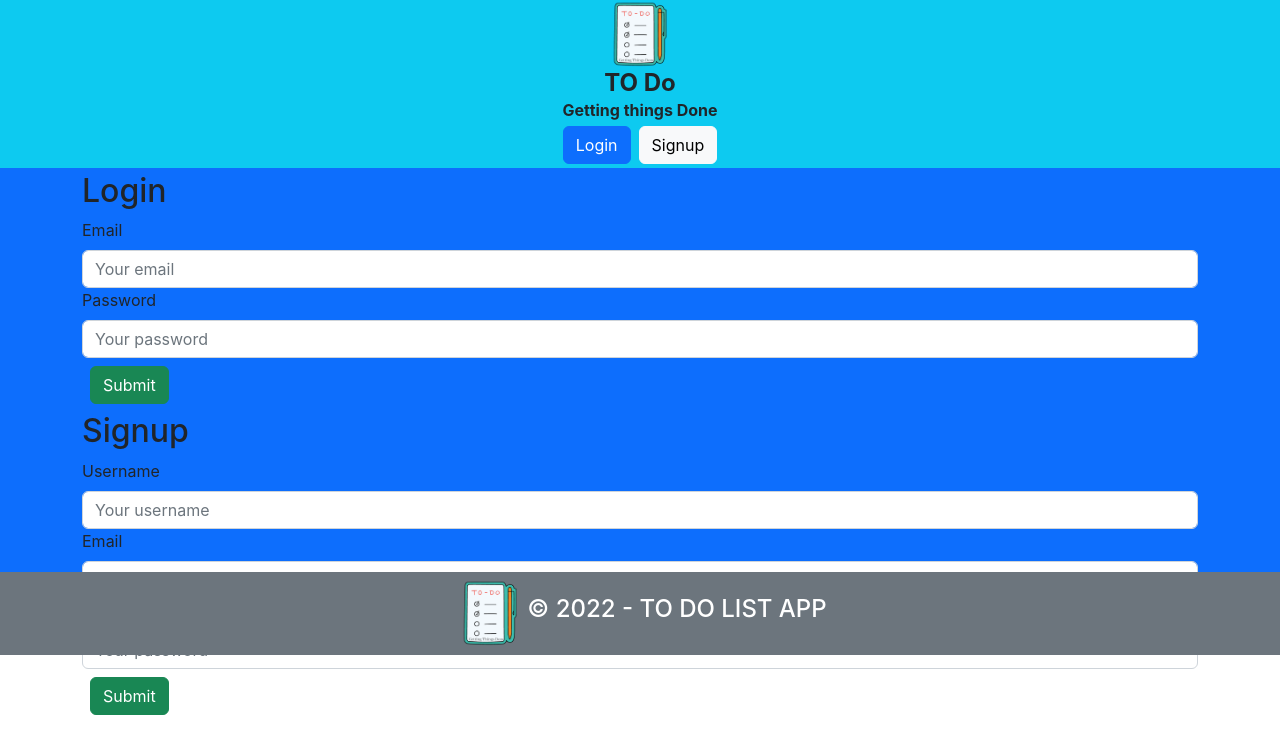
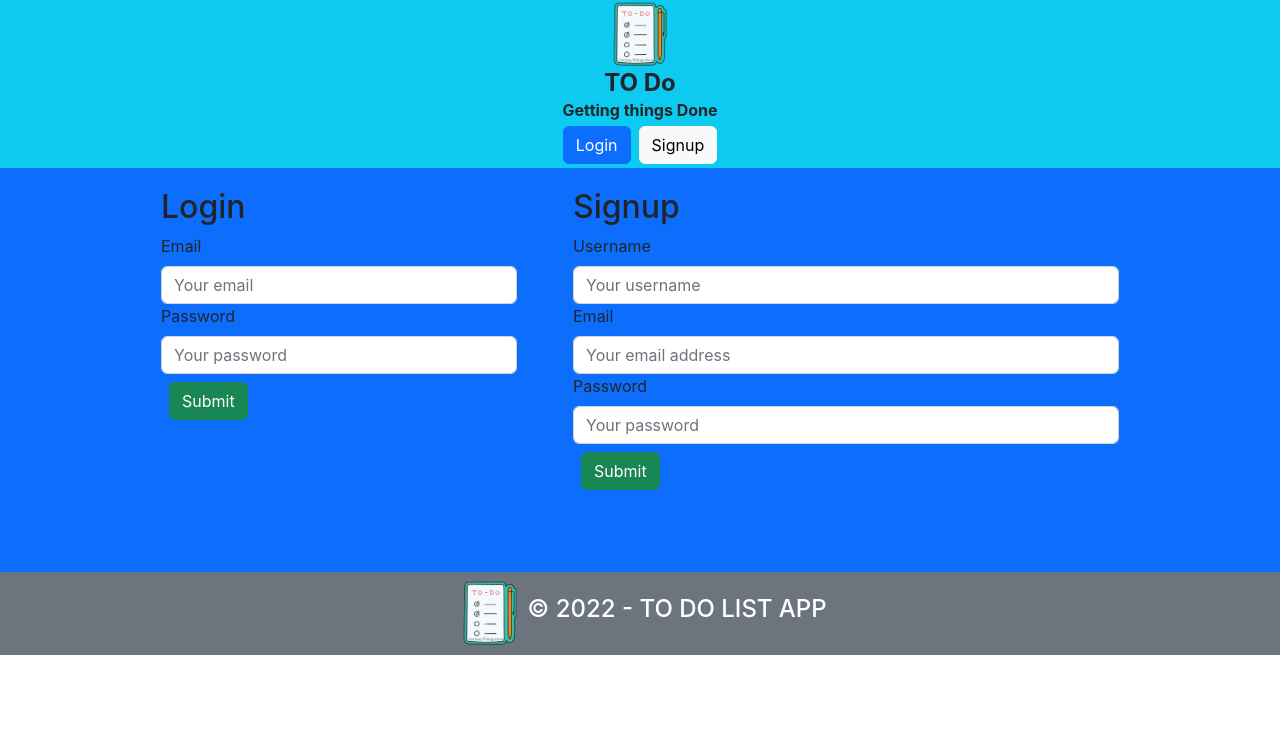
Before and after one commit to christalledo/to-do, a React (Create React App) app in the folder client/: page / in a window 1280 px wide. Shown: the top 754 px of the page. Built offline with nearby package versions, Linux system fonts and the light colour scheme.

Commit message:
updated home.js

```diff
--- a/client/src/pages/Home.js
+++ b/client/src/pages/Home.js
@@ -3,6 +3,7 @@ import { useQuery } from '@apollo/client';
 import { QUERY_LIST } from '../utils/queries';
 
 const Home = () => {
+  // eslint-disable-next-line
   const { data } = useQuery(QUERY_LIST, {
     fetchPolicy: "no-cache"
   });
--- a/client/src/pages/Login.js
+++ b/client/src/pages/Login.js
@@ -1,5 +1,4 @@
 import React, { useState } from "react";
-//import { Link } from "react-router-dom";
 import { useMutation } from "@apollo/client";
 import { LOGIN_USER } from "../utils/mutations";
 
@@ -10,21 +9,6 @@ import SignupForm from "../components/SignupForm";
   const Login = (props) => {
   const [userFormData, setUserFormData] = useState({ email: '', password: '' });
   const [login, { error }] = useMutation(LOGIN_USER);
-
-
-  // const Logout = (props) => {
-  // const [userFormData, setUserFormData] = useState({ email: '', password: '' });
-  // const [logout, { error }] = useMutation(LOGOUT_USER);
-
-
-  // const Signup = (props) => {
-  // const [userFormData, setUserFormData] = useState({username: '', email: '', password: '' });
-  // const [signup, { error }] = useMutation(SIGNUP_USER);
-
-
-
-
-
 
   const handleFormSubmit = async (event) => {
     event.preventDefault();
@@ -54,9 +38,13 @@ import SignupForm from "../components/SignupForm";
   };
 
   return (
-    <main className="flex-row justify-center mb-4">
-    <LoginForm error={error} onSubmit={handleFormSubmit} userFormData={userFormData} setUserFormData={setUserFormData}/>
-    <SignupForm error={error} onSubmit={handleFormSubmit} userFormData={userFormData} setUserFormData={setUserFormData}/>
+    <main className="row flex-row justify-content-center ">
+      <div className=" col-4 m-3">
+        <LoginForm error={error} onSubmit={handleFormSubmit} userFormData={userFormData} setUserFormData={setUserFormData}/>
+      </div>
+      <div className=" col-6 m-3">
+        <SignupForm error={error} onSubmit={handleFormSubmit} userFormData={userFormData} setUserFormData={setUserFormData}/>
+      </div>
     </main>
   );
 };
```
